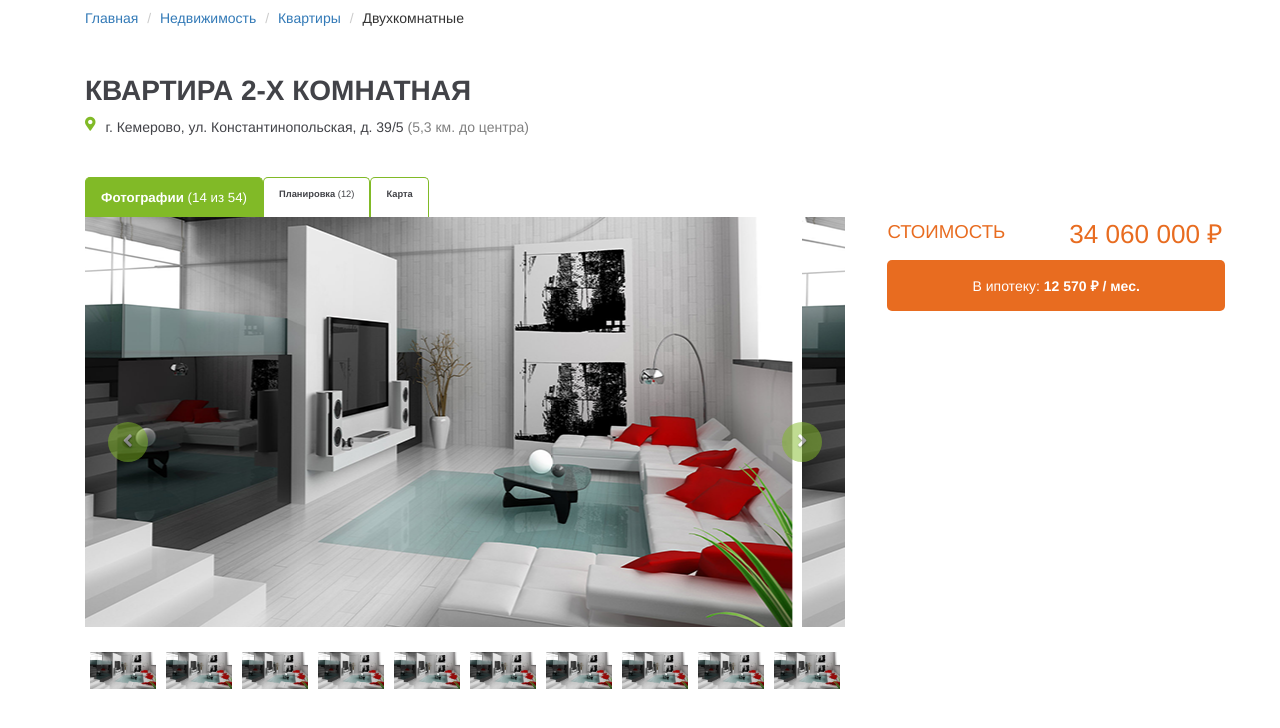
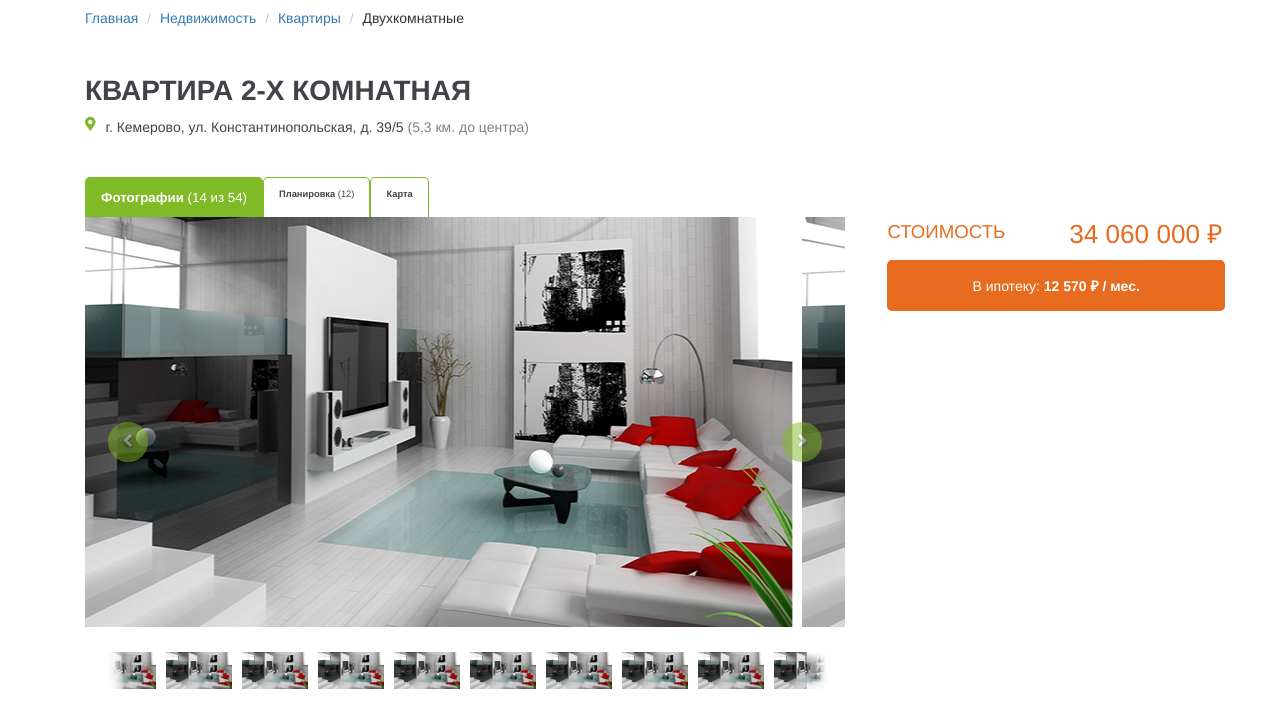
Before and after one commit to pupokxxx/Novosel, a plain HTML site: page index.html in a window 1280 px wide. Drawn offline with nearby package versions, Linux system fonts and the light colour scheme.

Commit message:
box-shadow

```diff
--- a/css/style.css
+++ b/css/style.css
@@ -86,11 +86,34 @@ padding: 0;
   text-align: center;
   vertical-align: bottom;
 }
-.hide-bullets li.img-preview:first-child{
-  box-shadow: inset 40px 0 45px -15px #fff;
-  z-index: 100;
+
+.hide-bullets {
+	position: relative;
 }
-.hide-bullets {position: relative; z-index: 90;}
+.hide-bullets a:first-child::before{
+  box-shadow: 20px 0 20px -20px #fff inset, -20px 0 20px -20px #fff inset;
+  position: absolute;
+	content: '';
+	display: block;
+	top: 0;
+	left: 0;
+	height: 100%;
+	width: 5%;
+	z-index: 1;
+	-webkit-box-shadow: 40px 0 20px -20px #fff inset, 14px 0 20px -20px #fff inset;
+}
+.hide-bullets a:last-child::after{
+  box-shadow: 20px 0 20px -20px #fff inset, -20px 0 20px -20px #fff inset;
+  position: absolute;
+	content: '';
+	display: block;
+	top: 0;
+	right: 0;
+	height: 100%;
+	width: 5%;
+	z-index: 1;
+	-webkit-box-shadow:  inset -15px 0 15px  0px #fff;
+}
 .hide-bullets .img-preview a.thumbnail{
   border: none;
   padding: 0;
```
Also changed, not shown: Novosel/Каталог.jpg (deleted), Novosel/Фильтр.jpg (deleted), 1 other file.
